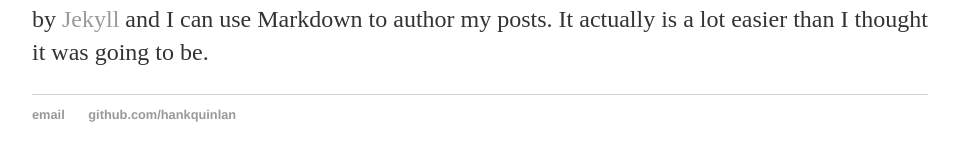
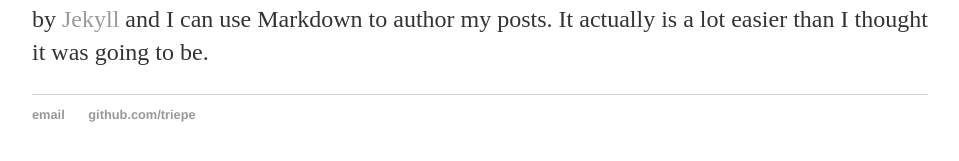
Before and after one commit to shepardcprince/triepe.github.io, a Jekyll site: the page built from _posts/2016-09-19-my-first-page.md, in a window 1280 px wide. Shown: the part 341-502 px from the top of the page, without its empty margins (160-1119 px from the left). Built offline with Jekyll 4.4.1, drawn with Linux system fonts in a browser that asks for light colours.

Commit message:
Changing to my personal information

```diff
--- a/_layouts/default.html
+++ b/_layouts/default.html
@@ -21,8 +21,8 @@
 			</div><!-- /.container -->
 			<footer>
 	    		<ul>
-	        		<li><a href="mailto:hankquinlanhub@gmail.com">email</a></li>
-	        		<li><a href="https://github.com/hankquinlan">github.com/hankquinlan</a></li>
+	        		<li><a href="mailto:tonya.riepe@gmail.com">email</a></li>
+	        		<li><a href="https://github.com/triepe">github.com/triepe</a></li>
 				</ul>
 			</footer>
 		</body>
```
